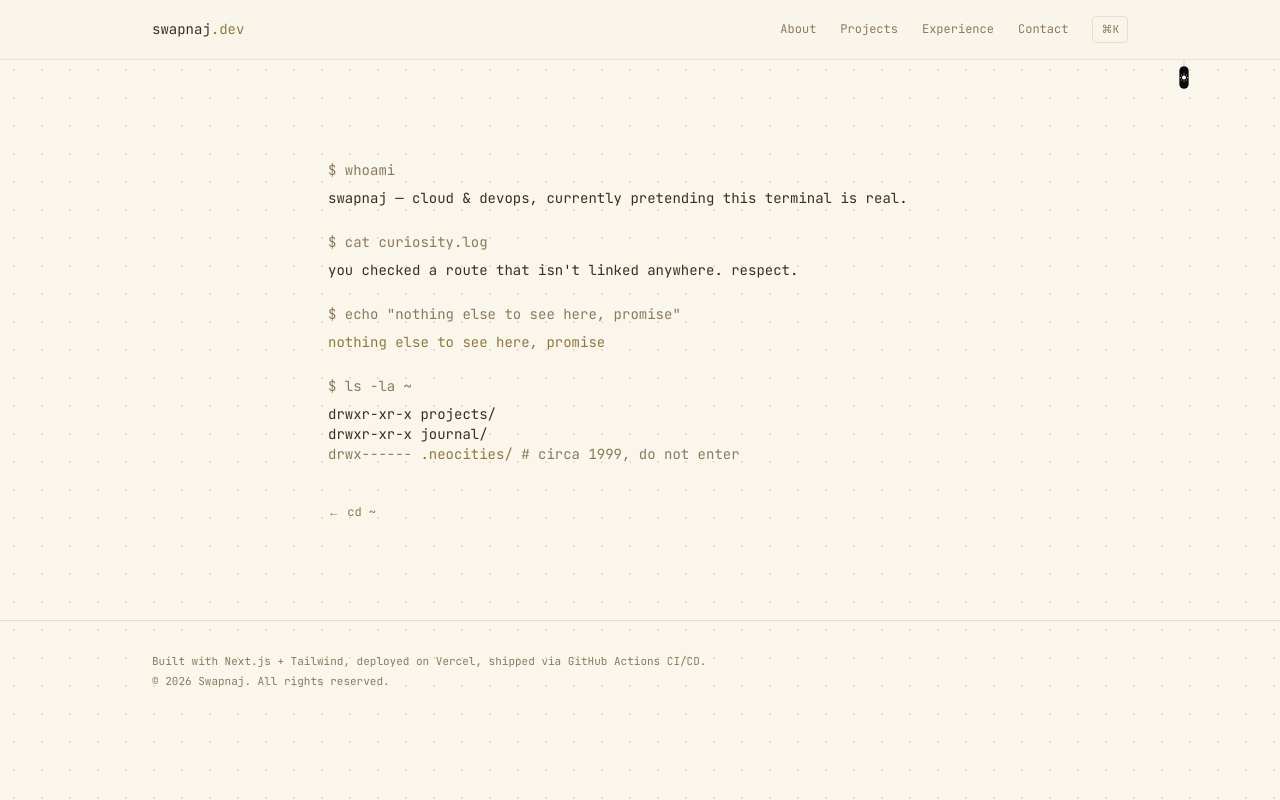
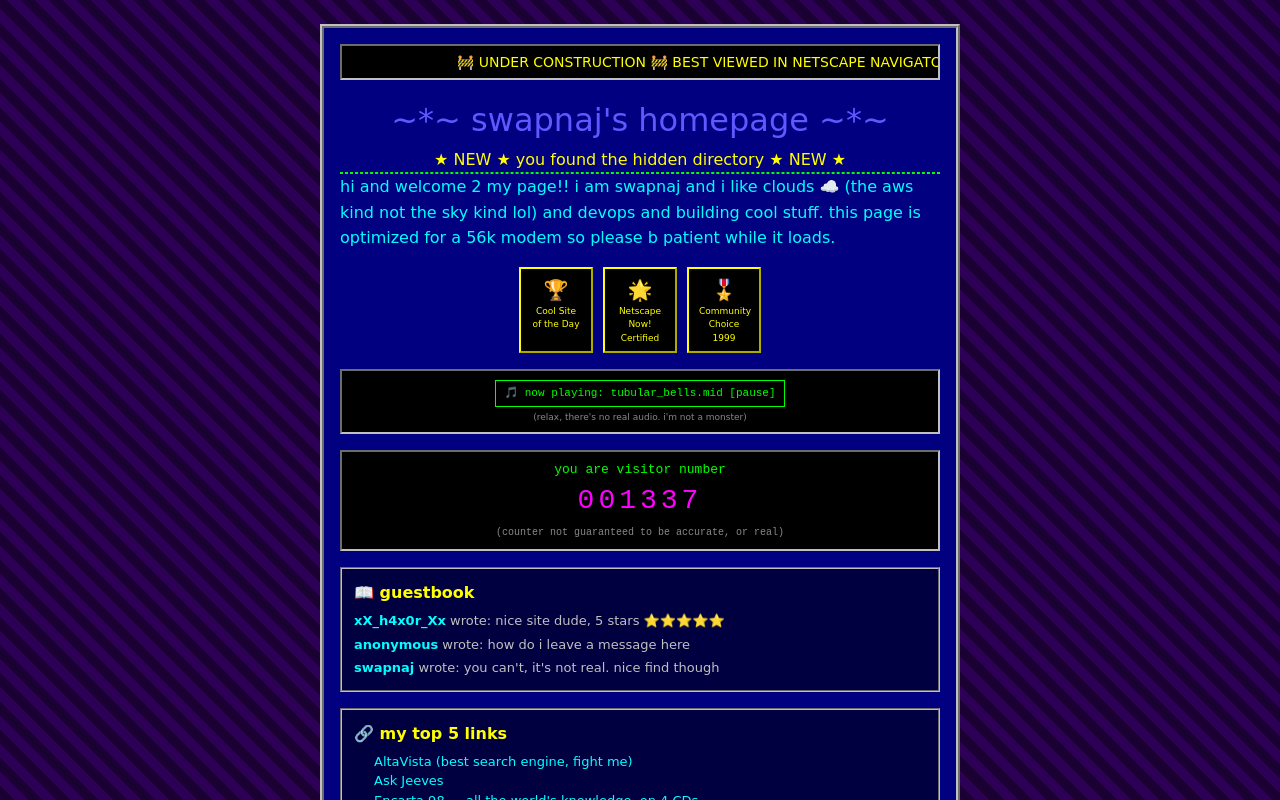
Before and after one commit to SwapnajXD/Portfolio, a Next.js app: page /whoami in a window 1280 px wide. Built offline with nearby package versions, Linux system fonts and the light colour scheme.

Commit message:
neo route fixed

```diff
--- a/src/components/WhoAmIReveal.tsx
+++ b/src/components/WhoAmIReveal.tsx
@@ -7,7 +7,7 @@ import { EMAIL, EMAIL_HREF } from "@/lib/constants";
 const webring = ["cyberdungeon", "pixelforge", "modemzone", "byteattic"];
 
 export default function WhoAmIReveal() {
-  const [revealed, setRevealed] = useState(false);
+  const [revealed, setRevealed] = useState(true);
   const [midiPlaying, setMidiPlaying] = useState(true);
 
   if (revealed) {
```
